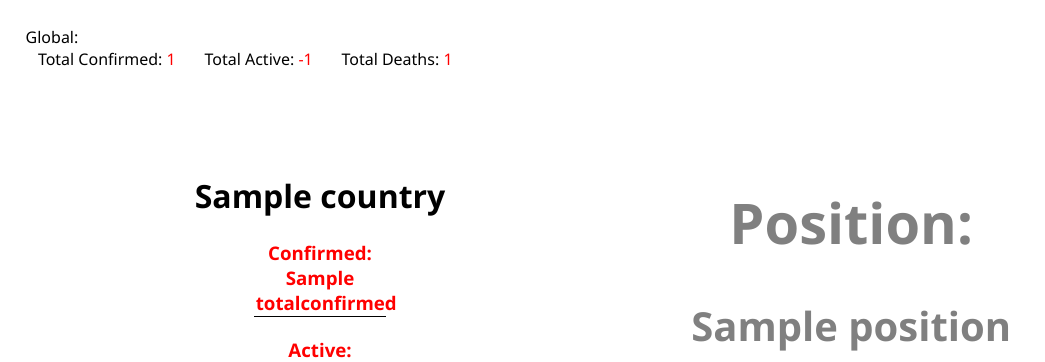
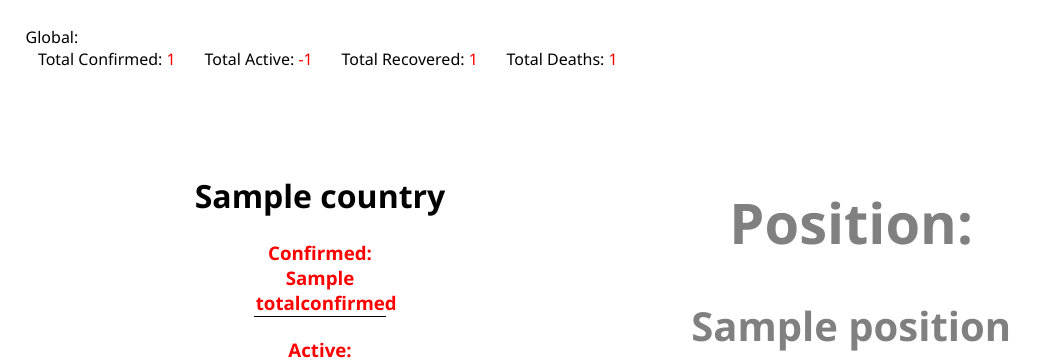
Before and after one commit to mdgaziur/covid19stat, a Flask app: template app/templates/main.html in a window 1280 px wide. Shown: the part 232-594 px from the top of the page, without its empty margins (0-1045 px from the left). Run offline with Flask 2, Linux system fonts and the light colour scheme; the template is opened without the code that fills it: values that come from a table or form of the project are taken from there, most other values are stand-ins (such as "Sample title", 1, 10 or a date in 2020).

```diff
--- a/app/templates/main.html
+++ b/app/templates/main.html
@@ -116,6 +116,7 @@
             Global:<br/>
             <span class="global-legend">Total Confirmed: <span class="global-value">{{ global_data['TotalConfirmed'] }}</span></span>
             <span class="global-legend">Total Active: <span class="global-value">{{ global_data['TotalConfirmed']-global_data['TotalRecovered']-global_data['TotalDeaths'] }}</span></span>
+            <span class="global-legend">Total Recovered: <span class="global-value">{{ global_data['TotalRecovered'] }}</span></span>
             <span class="global-legend">Total Deaths: <span class="global-value">{{ global_data['TotalDeaths'] }}</span></span>
         </div>
         <div class="text-details" align="center">
```
